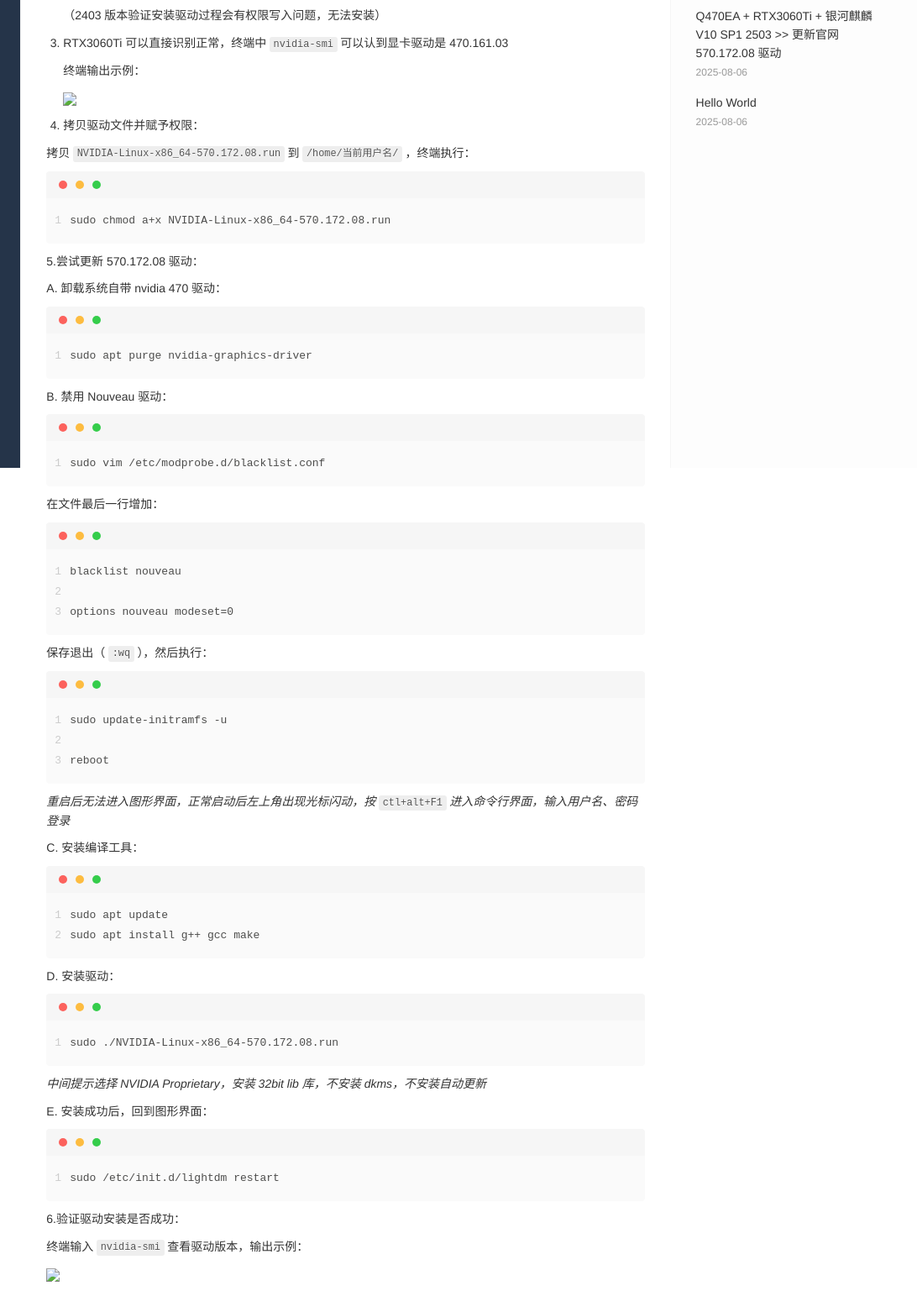
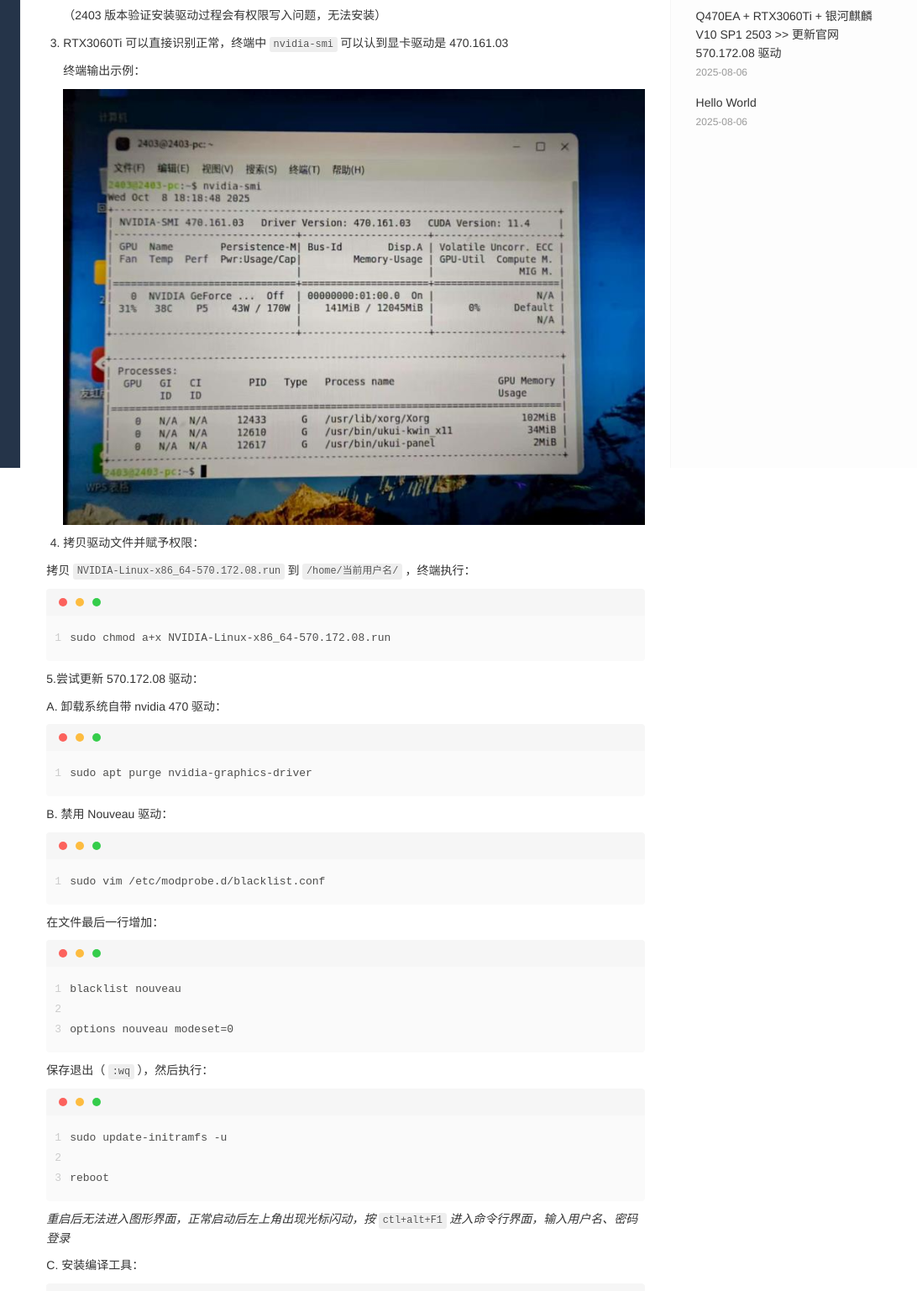
Before and after one commit to sychimu/sychimu.github.io, a plain HTML site: page 2025/08/06/Q470EA-RTX3060-银河麒麟2503-570驱动/index.html in a window 1280 px wide. Shown: the part 243-1780 px from the top of the page at 84% size, 188-1280 px from the left. Drawn offline with nearby package versions, Linux system fonts and the light colour scheme; no server answers; a script that the page names is missing.

Commit message:
Site updated: 2025-08-06 18:24:12

```diff
--- a/2025/08/06/Q470EA-RTX3060-银河麒麟2503-570驱动/index.html
+++ b/2025/08/06/Q470EA-RTX3060-银河麒麟2503-570驱动/index.html
@@ -25,13 +25,13 @@
 <meta property="og:site_name" content="Hexo">
 <meta property="og:description" content="系统下核显 + 独显同时显示: BIOS &gt;&gt;&gt; Advanced &gt;&gt;&gt; Graphics Configuration &gt;&gt;&gt; Internal Graphics &gt; Enabled  安装银河麒麟 V10 SP1 2503 （2403 版本验证安装驱动过程会有权限写入问题，无法安装）  RTX3060Ti 可以直接识别正常，终端中n">
 <meta property="og:locale" content="zh_CN">
-<meta property="og:image" content="https://sychimu.github.io/2025/08/06/Q470EA-RTX3060-%E9%93%B6%E6%B2%B3%E9%BA%92%E9%BA%9F2503-570%E9%A9%B1%E5%8A%A8/blog/myblog/source_posts/Q470EA-RTX3060-%E9%93%B6%E6%B2%B3%E9%BA%92%E9%BA%9F2503-570%E9%A9%B1%E5%8A%A8/1.jpg">
-<meta property="og:image" content="https://sychimu.github.io/2025/08/06/Q470EA-RTX3060-%E9%93%B6%E6%B2%B3%E9%BA%92%E9%BA%9F2503-570%E9%A9%B1%E5%8A%A8/blog/myblog/source_posts/Q470EA-RTX3060-%E9%93%B6%E6%B2%B3%E9%BA%92%E9%BA%9F2503-570%E9%A9%B1%E5%8A%A8/2.jpg">
+<meta property="og:image" content="https://sychimu.github.io/2025/08/06/Q470EA-RTX3060-%E9%93%B6%E6%B2%B3%E9%BA%92%E9%BA%9F2503-570%E9%A9%B1%E5%8A%A8/1.jpg">
+<meta property="og:image" content="https://sychimu.github.io/2025/08/06/Q470EA-RTX3060-%E9%93%B6%E6%B2%B3%E9%BA%92%E9%BA%9F2503-570%E9%A9%B1%E5%8A%A8/2.jpg">
 <meta property="article:published_time" content="2025-08-06T09:28:04.000Z">
-<meta property="article:modified_time" content="2025-08-06T10:13:11.167Z">
+<meta property="article:modified_time" content="2025-08-06T10:23:28.797Z">
 <meta property="article:author" content="John Doe">
 <meta name="twitter:card" content="summary">
-<meta name="twitter:image" content="https://sychimu.github.io/2025/08/06/Q470EA-RTX3060-%E9%93%B6%E6%B2%B3%E9%BA%92%E9%BA%9F2503-570%E9%A9%B1%E5%8A%A8/blog/myblog/source_posts/Q470EA-RTX3060-%E9%93%B6%E6%B2%B3%E9%BA%92%E9%BA%9F2503-570%E9%A9%B1%E5%8A%A8/1.jpg">
+<meta name="twitter:image" content="https://sychimu.github.io/2025/08/06/Q470EA-RTX3060-%E9%93%B6%E6%B2%B3%E9%BA%92%E9%BA%9F2503-570%E9%A9%B1%E5%8A%A8/1.jpg">
   <!-- Canonical links -->
   <link rel="canonical" href="https://sychimu.github.io/2025/08/06/Q470EA-RTX3060-%E9%93%B6%E6%B2%B3%E9%BA%92%E9%BA%9F2503-570%E9%A9%B1%E5%8A%A8/index.html">
 
@@ -323,7 +323,7 @@
 </li>
 <li><p>RTX3060Ti 可以直接识别正常，终端中<code>nvidia-smi</code>可以认到显卡驱动是 470.161.03</p>
 <p>终端输出示例：</p>
-<p><img src="/2025/08/06/Q470EA-RTX3060-%E9%93%B6%E6%B2%B3%E9%BA%92%E9%BA%9F2503-570%E9%A9%B1%E5%8A%A8/blog\myblog\source_posts\Q470EA-RTX3060-银河麒麟2503-570驱动\1.jpg"></p>
+<p><img src="/2025/08/06/Q470EA-RTX3060-%E9%93%B6%E6%B2%B3%E9%BA%92%E9%BA%9F2503-570%E9%A9%B1%E5%8A%A8/1.jpg"></p>
 </li>
 <li><p>拷贝驱动文件并赋予权限：</p>
 </li>
@@ -357,7 +357,7 @@
 
 <p>  6.验证驱动安装是否成功：</p>
 <p>终端输入<code>nvidia-smi</code>查看驱动版本，输出示例：</p>
-<p><img src="/2025/08/06/Q470EA-RTX3060-%E9%93%B6%E6%B2%B3%E9%BA%92%E9%BA%9F2503-570%E9%A9%B1%E5%8A%A8/blog\myblog\source_posts\Q470EA-RTX3060-银河麒麟2503-570驱动\2.jpg"></p>
+<p><img src="/2025/08/06/Q470EA-RTX3060-%E9%93%B6%E6%B2%B3%E9%BA%92%E9%BA%9F2503-570%E9%A9%B1%E5%8A%A8/2.jpg"></p>
 
 
     </div>
```
